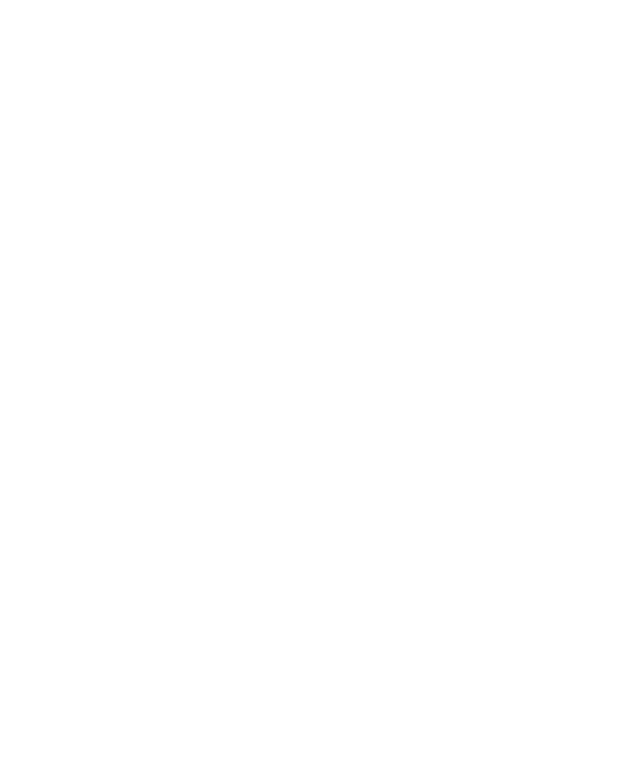
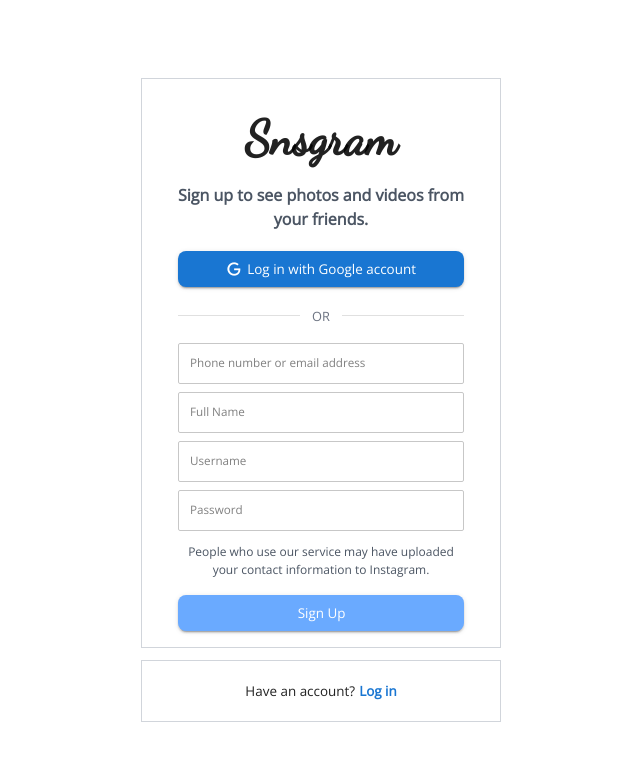
Before and after one commit to parniamaroofi/Snsgram, a Vue app: page /signup in a window 1280 px wide. Shown: the top 760 px of the page, without its empty margins (319-959 px from the left). Built offline with nearby package versions, Linux system fonts and the light colour scheme.

Commit message:
ADD button component + DEVELOP signup page UI

```diff
--- /dev/null
+++ b/src/components/Button.vue
@@ -0,0 +1,27 @@
+<template>
+  <div>
+    <v-btn
+      :color="color ? color : undefined"
+      :block="block ? block : false"
+      :width="width ? width : undefined"
+      :height="height ? height : undefined"
+      class="rounded-lg"
+      ><v-icon v-if="icon" class="mr-1" small>{{ icon }}</v-icon
+      >{{ text }}</v-btn
+    >
+  </div>
+</template>
+
+<script>
+export default {
+  name: 'SnsgramButton',
+
+  props: ['color', 'block', 'text', 'icon', 'width', 'height'],
+
+  data() {
+    return {};
+  },
+};
+</script>
+
+<style lang="scss" scoped></style>
--- a/src/components/TextField.vue
+++ b/src/components/TextField.vue
@@ -1,47 +1,47 @@
 <template>
   <div class="TextField_Outlined">
     <v-text-field
+      outlined
       :placeholder="placeholder ? placeholder : 'Placeholder'"
       :hide-details="hideDetails ? hideDetails : false"
       :type="type ? type : 'text'"
-      outlined
+      v-model="value"
+      @input="$emit('update', value)"
     ></v-text-field>
   </div>
 </template>
 
 <script>
 export default {
-  name: 'SnsgramTextFieldOutlined',
-
-  props: ['placeholder', 'hideDetails', 'type'],
-
+  props: ['placeholder', 'hideDetails', 'type', 'modelValue'],
   data() {
-    return {};
+    return {
+      value: this.modelValue,
+    };
   },
-
-  mounted() {},
-
-  methods: {},
 };
 </script>
 
 <style lang="scss">
 .TextField_Outlined {
   .v-input {
-    height: 44px !important;
+    height: 41px !important;
     .v-input__slot {
-      height: 44px !important;
-      min-height: 44px !important;
+      height: 41px !important;
+      min-height: 41px !important;
       border-radius: 2px !important;
       fieldset {
         border: 1px solid #c7c7c7 !important;
       }
     }
     .v-text-field__slot {
-      height: 44px !important;
-      input::placeholder {
+      height: 41px !important;
+      input {
         font-size: 0.73rem !important;
-        color: grey !important;
+        &::placeholder {
+          font-size: 0.73rem !important;
+          color: grey !important;
+        }
       }
     }
   }
--- a/src/router/index.js
+++ b/src/router/index.js
@@ -1,6 +1,7 @@
 import Vue from 'vue';
 import VueRouter from 'vue-router';
 import Login from '../views/Auth/Login.vue';
+import SignUp from '../views/Auth/SignUp.vue';
 import HomePage from '../views/HomePage.vue';
 
 Vue.use(VueRouter);
@@ -19,6 +20,11 @@ const router = new VueRouter({
       name: 'login',
       component: Login,
     },
+    {
+      path: '/signup',
+      name: 'signup',
+      component: SignUp,
+    },
     // {
     //   path: '/about',
     //   name: 'about',
--- a/src/views/Auth/Login.vue
+++ b/src/views/Auth/Login.vue
@@ -4,19 +4,25 @@
       <!-- Login card -->
       <div class="login-box py-3 px-9 sm:border border-gray-300">
         <!-- Card title -->
-        <h3 class="brand-title text-center font-bold mt-4">Snsgram</h3>
+        <h3 class="brand-title font-bold text-center mt-3">Snsgram</h3>
         <!-- Card form  -->
         <div class="mt-10">
-          <TextField :placeholder="'Phone number, username or email address'" :hideDetails="true" />
-
           <TextField
+            :modelValue="username"
+            @update="(newVal) => (username = newVal)"
+            :placeholder="'Phone number, username or email address'"
+            :hideDetails="true"
+          />
+          <TextField
+            :modelValue="password"
+            @update="(newVal) => (password = newVal)"
             :placeholder="'Password'"
             :hideDetails="true"
             :type="'password'"
-            class="mt-4"
+            class="mt-3"
           />
 
-          <v-btn color="primary lighten-2" block class="my-6 rounded-lg">Log in</v-btn>
+          <Button :color="'primary lighten-2'" :block="true" :text="'Log in'" class="my-6" />
         </div>
         <!-- Card divider -->
         <div class="d-flex justify-space-between">
@@ -38,7 +44,8 @@
       </div>
       <!-- Sign up card -->
       <div class="login-box py-5 mt-md-3 mt-8 sm:border border-gray-300 text-center">
-        <span>Don't have an account?</span> <b class="primary--text">Sign up</b>
+        <span>Don't have an account?</span>
+        <b class="primary--text cursor-pointer ml-1" @click="$router.push('/signup')">Sign up</b>
       </div>
     </div>
   </div>
@@ -46,15 +53,20 @@
 
 <script>
 import TextField from '@/components/TextField.vue';
+import Button from '@/components/Button.vue';
 export default {
   name: 'SnsgramLogin',
 
   components: {
+    Button,
     TextField,
   },
 
   data() {
-    return {};
+    return {
+      username: '',
+      password: '',
+    };
   },
 
   mounted() {},
--- /dev/null
+++ b/src/views/Auth/SignUp.vue
@@ -0,0 +1,119 @@
+<template>
+  <div class="signUp h-screen w-screen d-flex align-center justify-center">
+    <div class="d-flex flex-column">
+      <!-- SignUp card -->
+      <div class="signUp-box py-3 px-9 sm:border border-gray-300">
+        <!-- Card title -->
+        <h3 class="brand-title text-center font-bold mt-3">Snsgram</h3>
+
+        <p class="fs-xlarge text-gray-600 text-center font-bold my-2">
+          Sign up to see photos and videos from your friends.
+        </p>
+
+        <!-- Log in with Google account -->
+        <Button
+          :color="'primary'"
+          :block="true"
+          :text="'Log in with Google account'"
+          :icon="'mdi-google'"
+          class="my-5"
+        />
+
+        <!-- Card divider -->
+        <div class="d-flex justify-space-between">
+          <v-divider class="mt-2"></v-divider>
+          <div class="px-3 text-gray-500 fs-medium">OR</div>
+          <v-divider class="mt-2"></v-divider>
+        </div>
+
+        <!-- Card form  -->
+        <div class="mt-4">
+          <TextField
+            :modelValue="contactInfo"
+            @update="(newVal) => (contactInfo = newVal)"
+            :placeholder="'Phone number or email address'"
+            :hideDetails="true"
+          />
+
+          <TextField
+            :modelValue="fullName"
+            @update="(newVal) => (fullName = newVal)"
+            :placeholder="'Full Name'"
+            :hideDetails="true"
+            class="mt-2"
+          />
+
+          <TextField
+            :modelValue="username"
+            @update="(newVal) => (username = newVal)"
+            :placeholder="'Username'"
+            :hideDetails="true"
+            class="mt-2"
+          />
+
+          <TextField
+            :modelValue="password"
+            @update="(newVal) => (password = newVal)"
+            :placeholder="'Password'"
+            :hideDetails="true"
+            :type="'password'"
+            class="mt-2"
+          />
+
+          <p class="fs-small text-gray-600 text-center mt-3">
+            People who use our service may have uploaded your contact information to Instagram.
+          </p>
+
+          <v-btn color="primary lighten-2" block class="mt-3 mb-1 rounded-lg">Sign Up</v-btn>
+        </div>
+      </div>
+      <div class="signUp-box py-5 mt-md-3 mt-8 sm:border border-gray-300 text-center">
+        <span>Have an account?</span>
+        <b class="primary--text cursor-pointer ml-1" @click="$router.push('/login')">Log in</b>
+      </div>
+    </div>
+  </div>
+</template>
+
+<script>
+import TextField from '@/components/TextField.vue';
+import Button from '@/components/Button.vue';
+export default {
+  name: 'SnsgramSignUp',
+
+  components: {
+    Button,
+    TextField,
+  },
+
+  data() {
+    return {
+      contactInfo: '',
+      fullName: '',
+      username: '',
+      password: '',
+    };
+  },
+
+  mounted() {},
+
+  methods: {},
+};
+</script>
+
+<style lang="scss">
+@font-face {
+  font-family: 'Dancing Script';
+  src: url('./../../assets/font/DancingScript-Regular.ttf');
+}
+.signUp {
+  &-box {
+    width: 360px;
+
+    .brand-title {
+      font-family: 'Dancing Script';
+      font-size: 3rem !important;
+    }
+  }
+}
+</style>
```
